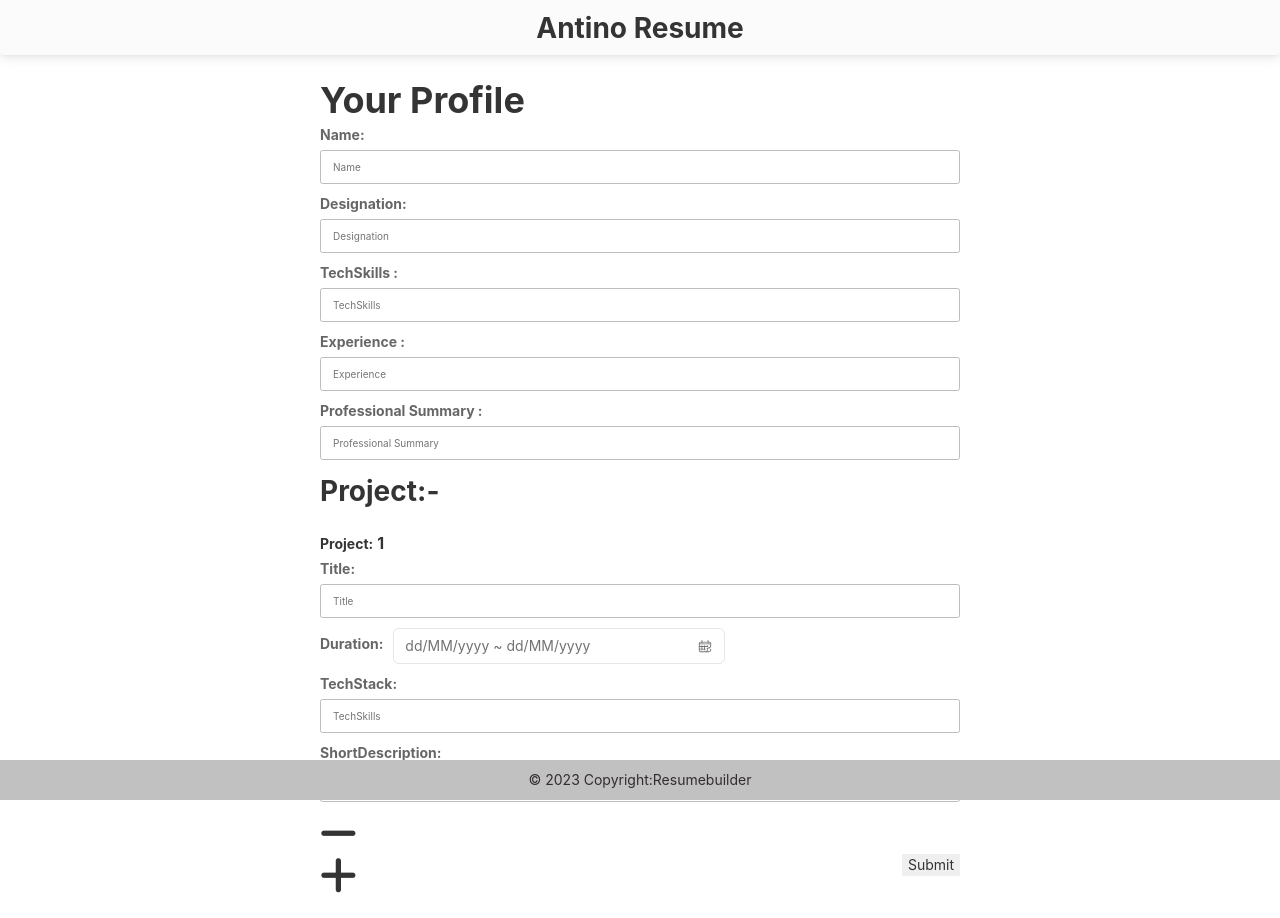
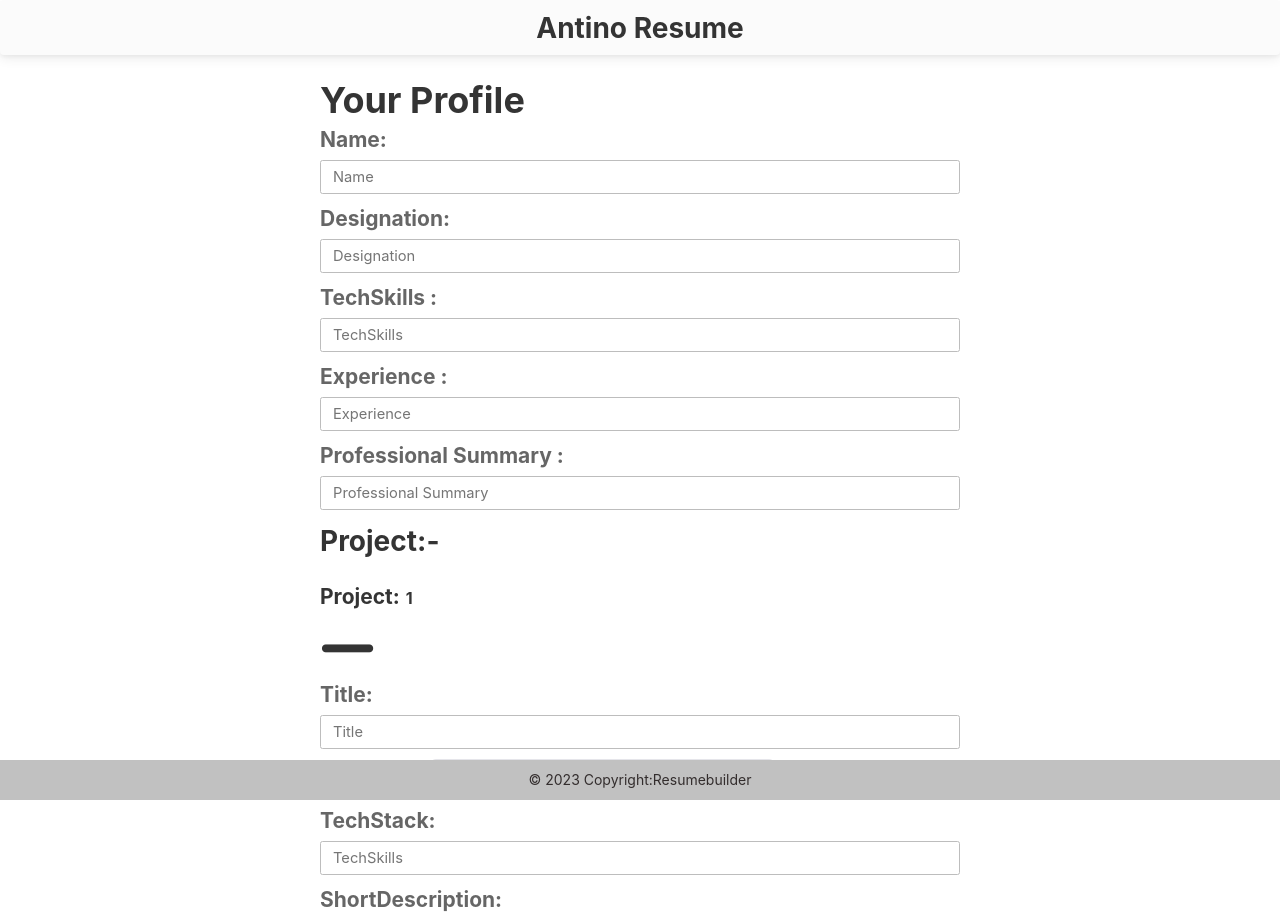
Before and after one commit to HARSHJHASD/ResumeBuilde, a React (Create React App) app: page / in a window 1280 px wide. Shown: the top 918 px of the page. Built offline with nearby package versions, Linux system fonts and the light colour scheme.

Commit message:
style done

```diff
--- a/src/components/Mainform/MainForm.jsx
+++ b/src/components/Mainform/MainForm.jsx
@@ -158,6 +158,9 @@ const removeProject = (index) => {
                   <div>
                     <label>Project: </label> <h6 style={{ display: "inline", margin: "2rem 0 2rem 0" }}>{index + 1}</h6>
                   </div>
+                  <div style={{ cursor:"pointer"  }}>
+                    <i onClick={() => removeProject(index)} class="fas fa-minus fa-3x"></i>
+                  </div>
                   <form>
                     <Form.Group className="mb-3" controlId="formBasictext">
                       {/* asking title of the project */}
@@ -183,9 +186,7 @@ const removeProject = (index) => {
                       <Form.Control name="shortDescription" value={project.shortDescription} onChange={(event) => handleProjectChange(event, index)} type="text" placeholder="Designation" />
                     </Form.Group>
                   </form>
-                  <div style={{ display: "inline-block" }}>
-                    <i onClick={() => removeProject(index)} class="fas fa-minus fa-3x"></i>
-                  </div>
+
 
                 </div>
               ))
@@ -193,13 +194,13 @@ const removeProject = (index) => {
           </div>
           <div style={{ display: "flex", justifyContent: "space-between" }} >
 
-            <div style={{ display: "inline-block" }}>
+            <div style={{ display: "inline-block" ,cursor:"pointer"}}>
               <i onClick={handleAddProject} class="fas fa-plus fa-3x"></i>
             </div>
 
 
             <div style={{ display: "inline-block" }} className="submitBtn">
-              <button type="submit" onClick={handleSubmit} appearance="primary">Submit</button>
+              <button type="submit" onClick={handleSubmit}>Submit</button>
             </div>
 
           </div>
--- a/src/components/Mainform/formStyle.scss
+++ b/src/components/Mainform/formStyle.scss
@@ -1,6 +1,10 @@
 .mainFromdiv{
     margin: auto;
     width: 50%;
+    font-size: 1.5em;
+    input{
+        font-size: 0.7em;
+    }
 
 }
 
@@ -11,6 +15,18 @@
 .submitBtn{
     Button{
         float: right;
+
+            background-color: #4CAF50;
+            border: none;
+            color: white;
+            padding: 15px 32px;
+            text-align: center;
+            text-decoration: none;
+            display: inline-block;
+            font-size: 16px;
+            margin: 4px 2px;
+            cursor: pointer;
+
     }
 
 }
```
